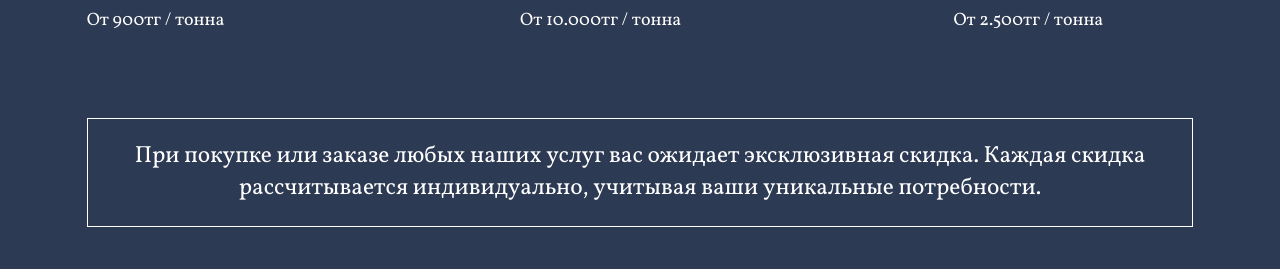
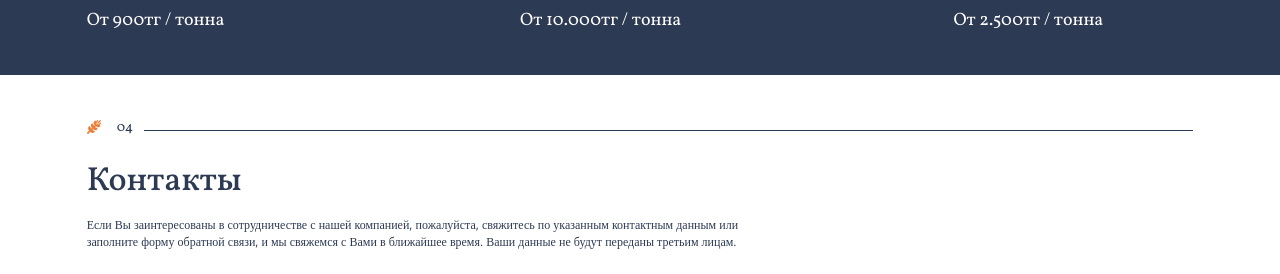
Before and after one commit to k1ngsterr1/sharbakty, a React (Create React App) app: page /home in a window 1280 px wide. Shown: the part 3325-3599 px from the top of the page. Built offline with nearby package versions, Linux system fonts and the light colour scheme.

Commit message:
Version 1.5.1

```diff
--- a/public/index.html
+++ b/public/index.html
@@ -7,7 +7,7 @@
     <meta name="theme-color" content="#000000" />
     <link rel="apple-touch-icon" href="%PUBLIC_URL%/logo192.png" />
     <link rel="manifest" href="%PUBLIC_URL%/manifest.json" />
-    <title>Sharbakty Bidal Terminal</title>
+    <title>Sharbakty Bidai Terminal</title>
     <script type="text/javascript">
       (function (m, e, t, r, i, k, a) {
         m[i] =
--- a/src/screens/ServicesScreen/ServicesScreen.tsx
+++ b/src/screens/ServicesScreen/ServicesScreen.tsx
@@ -182,14 +182,6 @@ const ServicesScreen = () => {
               servicePrice="От 2.500тг / тонна"
             ></ServicePrice>
           </div>
-          <div className="discount-container mt64 text-center">
-            <span className="discount-text">
-              При покупке или заказе любых наших услуг вас ожидает эксклюзивная
-              скидка. Каждая скидка рассчитывается индивидуально, учитывая ваши
-              уникальные потребности.
-            </span>
-            {/* <span className="discount-price">250.000гт</span> */}
-          </div>
         </div>
       </section>
     </div>
```
